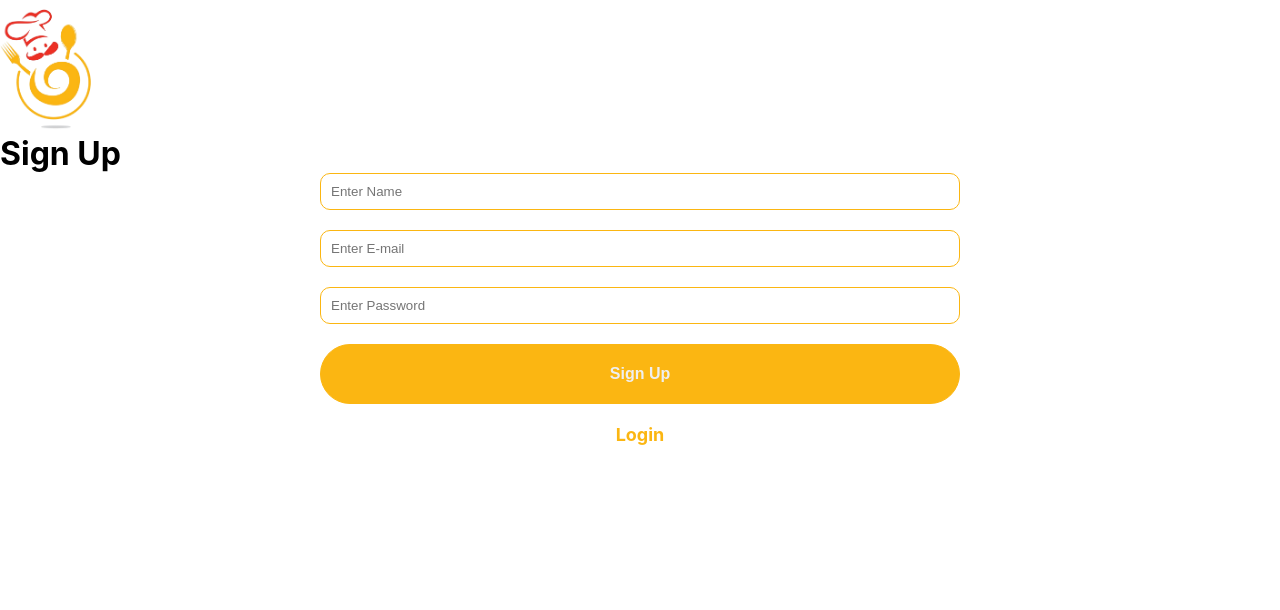
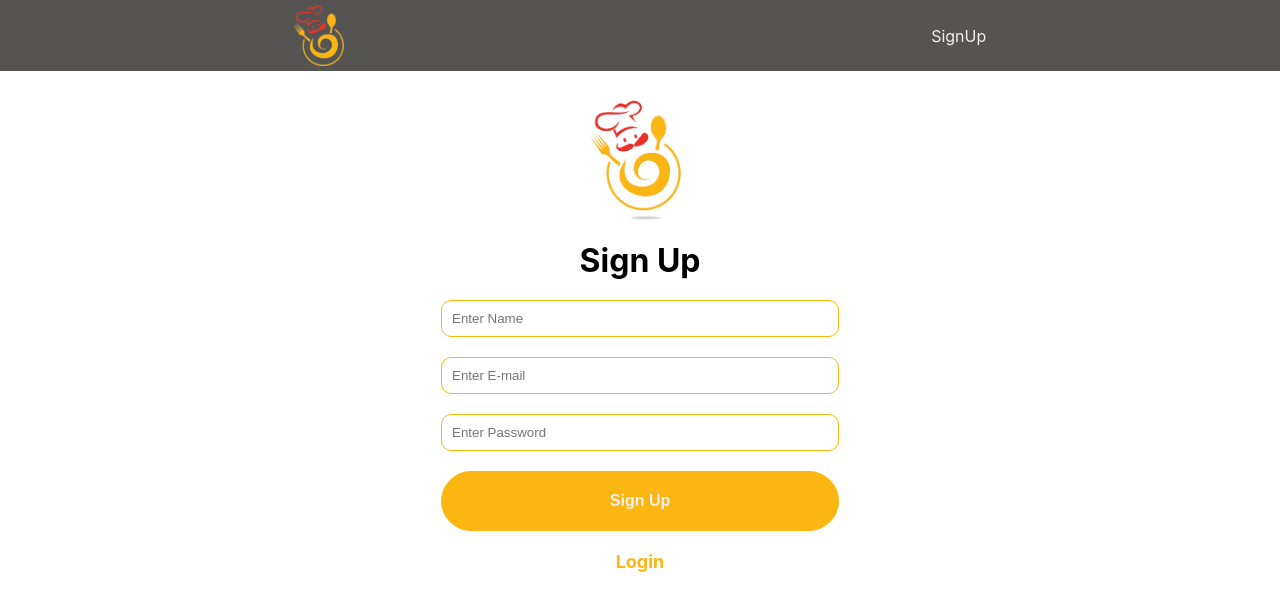
Before and after one commit to HadeerHassan28/restaurant, a Vue app: page /signup in a window 1280 px wide. Shown: the top 610 px of the page. Built offline with nearby package versions, Linux system fonts and the light colour scheme.

Commit message:
conditional render in header is done

```diff
--- a/src/App.vue
+++ b/src/App.vue
@@ -1,6 +1,9 @@
-<script setup></script>
+<script setup>
+import Header from "./components/Header.vue";
+</script>
 
 <template>
+  <Header />
   <router-view />
 </template>
 
--- /dev/null
+++ b/src/components/Add.vue
@@ -0,0 +1,9 @@
+<script>
+export default {
+  name: "Add",
+};
+</script>
+
+<template></template>
+
+<style></style>
--- a/src/components/Header.vue
+++ b/src/components/Header.vue
@@ -1,7 +1,28 @@
-<script>
-export default {
-  name: "Header",
+<script setup>
+import { onMounted, ref, onUpdated } from "vue";
+import { useRouter } from "vue-router";
+
+const user = ref(null);
+const router = useRouter();
+
+const signup = () => {
+  router.push({ name: "SignUp" });
 };
+
+const logout = () => {
+  localStorage.clear();
+  user.value = null;
+  router.push({ name: "Login" });
+};
+
+onMounted(() => {
+  user.value = localStorage.getItem("user-info");
+  console.log(user.value);
+});
+// onUpdated(() => {
+//   user.value = localStorage.getItem("user-info");
+//   console.log(user.value);
+// });
 </script>
 
 <template>
@@ -10,14 +31,15 @@ export default {
     <img src="../assets/header.png" class="img" />
 
     <!-- menu -->
-    <div class="navText">
+    <div class="navText" v-if="user">
       <a>Home</a>
       <a>Add Restaurant</a>
       <a>Update Restaurant</a>
     </div>
 
     <!-- Logout -->
-    <a class="logout">Logout</a>
+    <a class="logout" @click="logout" v-if="user">Logout</a>
+    <a class="logout" @click="signup" v-else>SignUp</a>
   </div>
 </template>
 
@@ -43,7 +65,8 @@ export default {
   margin-right: 20px;
   text-decoration: none;
 }
-.navText a:hover {
+.navText a:hover,
+.nav a:hover {
   color: var(--logo);
 }
 </style>
--- a/src/components/Home.vue
+++ b/src/components/Home.vue
@@ -13,7 +13,6 @@ export default {
 </script>
 
 <template>
-  <Header />
   <h1>Home page</h1>
 </template>
 
--- a/src/components/Login.vue
+++ b/src/components/Login.vue
@@ -34,10 +34,11 @@ export default {
 </script>
 
 <template>
+  <div class="container">
     <img src="../assets/logo1.png" class="logo" alt="Logo" />
-  <h1>Login</h1>
+    <h1 class="title">Login</h1>
 
-  <div class="container">
+    <div class="container-form">
       <input type="text" v-model="email" placeholder="Enter E-mail" />
       <input type="password" v-model="password" placeholder="Enter Password" />
 
@@ -47,54 +48,63 @@ export default {
         <router-link to="/signup" class="router-link">Sign Up</router-link>
       </p>
     </div>
+  </div>
 </template>
 
 <style>
-.logo {
-  width: 100px;
-}
 .container {
   display: flex;
   flex-direction: column;
   justify-content: center;
   align-items: center;
   gap: 20px;
+  margin-top: 20px;
 }
-.container input {
-  padding: 10px;
-  width: 50%;
+.logo {
+  width: 100px;
+}
+
+.container-form {
+  display: flex;
+  flex-direction: column;
+  justify-content: center;
+  align-items: center;
+  gap: 20px;
+}
+.container-form input {
+  width: 200%;
   border: 1px solid var(--logo);
   border-radius: 10px;
 }
-.container button {
+.container-form button {
   padding: 20px;
   border-radius: 30px;
-  width: 50%;
+  width: 200%;
   border: 1px solid var(--logo);
   background: var(--logo);
   color: var(--primary);
   font-weight: bolder;
   font-size: 16px;
 }
-.container button:hover {
+.container-form button:hover {
   border: 1px solid var(--logo);
   background: var(--primary);
   color: var(--logo);
 }
 
-.container p {
+.container-form p {
   color: var(--logo);
   font-size: 18px;
   font-weight: bolder;
   text-decoration: none;
 }
-.container p .router-link {
+.container-form p .router-link {
   color: var(--logo);
   text-decoration: none;
   font-weight: bold;
 }
 
-.container p .router-link:hover {
+.container-form p .router-link:hover {
   color: var(--sec);
 }
 </style>
--- a/src/components/SignUp.vue
+++ b/src/components/SignUp.vue
@@ -36,10 +36,11 @@ export default {
 </script>
 
 <template>
+  <div class="container">
     <img src="../assets/logo1.png" class="logo" alt="Logo" />
     <h1>Sign Up</h1>
 
-  <div class="container">
+    <div class="container-form">
       <input type="text" v-model="name" placeholder="Enter Name" />
       <input type="text" v-model="email" placeholder="Enter E-mail" />
       <input type="password" v-model="password" placeholder="Enter Password" />
@@ -50,9 +51,18 @@ export default {
         <router-link to="/login" class="router-link">Login</router-link>
       </p>
     </div>
+  </div>
 </template>
 
 <style>
+.container {
+  display: flex;
+  flex-direction: column;
+  justify-content: center;
+  align-items: center;
+  gap: 20px;
+  margin-top: 20px;
+}
 .logo {
   width: 100px;
 }
@@ -63,38 +73,48 @@ export default {
   align-items: center;
   gap: 20px;
 }
-.container input {
-  padding: 10px;
-  width: 50%;
+.container-form {
+  display: flex;
+  flex-direction: column;
+  justify-content: center;
+  align-items: center;
+  gap: 20px;
+}
+.container-form input {
+  width: 200%;
   border: 1px solid var(--logo);
   border-radius: 10px;
+  padding: 10px;
 }
-.container button {
+.container-form button {
   padding: 20px;
   border-radius: 30px;
-  width: 50%;
+  width: 200%;
   border: 1px solid var(--logo);
   background: var(--logo);
   color: var(--primary);
   font-weight: bolder;
   font-size: 16px;
 }
-.container button:hover {
+.container-form button:hover {
   border: 1px solid var(--logo);
   background: var(--primary);
   color: var(--logo);
 }
 
-.container p {
+.container-form p {
+  color: var(--logo);
+  font-size: 18px;
+  font-weight: bolder;
   text-decoration: none;
 }
-.container p .router-link {
+.container-form p .router-link {
   color: var(--logo);
   text-decoration: none;
   font-weight: bold;
 }
 
-.container p .router-link:hover {
+.container-form p .router-link:hover {
   color: var(--sec);
 }
 </style>
--- /dev/null
+++ b/src/components/Update.vue
@@ -0,0 +1,9 @@
+<script>
+export default {
+  name: "Update",
+};
+</script>
+
+<template></template>
+
+<style></style>
--- a/src/routers.js
+++ b/src/routers.js
@@ -1,6 +1,8 @@
 import Home from "./components/Home.vue";
 import SignUp from "./components/SignUp.vue";
 import Login from "./components/Login.vue";
+import Add from "./components/Add.vue";
+import Update from "./components/Update.vue";
 import { createRouter, createWebHistory } from "vue-router";
 
 const router = createRouter({
@@ -9,6 +11,8 @@ const router = createRouter({
     { path: "/", component: Home, name: "Home" },
     { path: "/signup", component: SignUp, name: "SignUp" },
     { path: "/login", component: Login, name: "Login" },
+    { path: "/add", component: Add, name: "Add" },
+    { path: "/update", component: Update, name: "Update" },
   ],
 });
 
```
Lines whose indentation alone changed are shown as unchanged.
